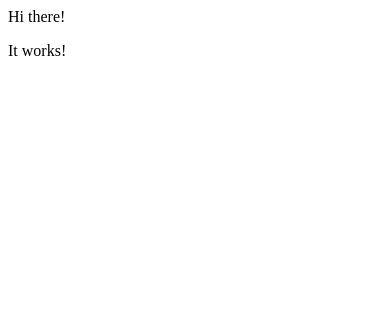
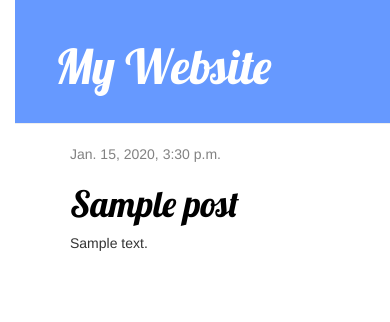
Before and after one commit to abhishek1104/myproject, a Django app: template myapp/templates/myapp/post_list.html in a window 390 px wide. Shown: the top 322 px of the page. Run offline with Django 3.2, Linux system fonts and the light colour scheme; the template is opened without the code that fills it: values that come from a table or form of the project are taken from there, others are empty; tables that the repository leaves empty hold one stand-in row (values such as "Sample post"); parts of the project's set-up code (start-up, migrations or seed data) failed here and were passed over; some libraries are stand-ins or nearby versions.

Commit message:
Added view and template for detailed blog post as well as css for site.

```diff
--- a/myapp/models.py
+++ b/myapp/models.py
@@ -9,11 +9,11 @@ import datetime
 class Post(models.Model):
     author = models.ForeignKey('auth.User')
     title = models.CharField(max_length=200)
-    text = models.TextField
+    text =  models.TextField(blank=True, null=True)
     created_date = models.DateTimeField(
         default = timezone.now)
     publish_date = models.DateTimeField(
-        blank=True,null=True)
+        blank=False,null=False)
 
 
 
--- /dev/null
+++ b/myapp/static/css/blog.css
@@ -0,0 +1,57 @@
+h1 a {
+
+    color : #3C911F;
+    font-family: 'Lobster';
+}
+
+body {
+    padding-left: 15px;
+}
+
+
+.page-header {
+    background-color: #6699ff;
+    margin-top: 0;
+    padding: 20px 20px 20px 40px;
+}
+
+.page-header h1, .page-header h1 a, .page-header h1 a:visited, .page-header h1 a:active {
+    color: #ffffff;
+    font-size: 36pt;
+    text-decoration: none;
+}
+
+.content {
+    margin-left: 40px;
+}
+
+h1, h2, h3, h4 {
+    font-family: 'Lobster', cursive;
+}
+
+.date {
+    color: #828282;
+}
+
+.save {
+    float: right;
+}
+
+.post-form textarea, .post-form input {
+    width: 100%;
+}
+
+.top-menu, .top-menu:hover, .top-menu:visited {
+    color: #ffffff;
+    float: right;
+    font-size: 26pt;
+    margin-right: 20px;
+}
+
+.post {
+    margin-bottom: 70px;
+}
+
+.post h1 a, .post h1 a:visited {
+    color: #000000;
+}
--- /dev/null
+++ b/myapp/templates/myapp/base.html
@@ -0,0 +1,31 @@
+{% load staticfiles %}
+
+<html>
+
+<head>
+    <title> My Blog </title>
+    <!-- Latest compiled and minified CSS -->
+    <link rel="stylesheet" href="https://maxcdn.bootstrapcdn.com/bootstrap/3.3.6/css/bootstrap.min.css" integrity="sha384-1q8mTJOASx8j1Au+a5WDVnPi2lkFfwwEAa8hDDdjZlpLegxhjVME1fgjWPGmkzs7" crossorigin="anonymous">
+
+    <!-- Optional theme -->
+    <link rel="stylesheet" href="https://maxcdn.bootstrapcdn.com/bootstrap/3.3.6/css/bootstrap-theme.min.css" integrity="sha384-fLW2N01lMqjakBkx3l/M9EahuwpSfeNvV63J5ezn3uZzapT0u7EYsXMjQV+0En5r" crossorigin="anonymous">
+    <link href="http://fonts.googleapis.com/css?family=Lobster&subset=latin,latin-ext" rel="stylesheet" type="text/css">
+    <link rel="stylesheet" href="{% static 'css/blog.css' %}">
+
+</head>
+
+<body>
+    <div class="page-header">
+        <h1><a href="/myapp/">My Website</a></h1>
+    </div>
+
+    <div class="content container">
+        <div class="row">
+            <div class="col-md-8">
+            {% block content %}
+            {% endblock %}
+        </div>
+        </div>
+    </div>
+
+</body>
--- a/myapp/templates/myapp/post_list.html
+++ b/myapp/templates/myapp/post_list.html
@@ -1,4 +1,13 @@
-<html>
-    <p>Hi there!</p>
-    <p>It works!</p>
-</html>
+{% extends 'myapp/base.html' %}
+
+{% block content %}
+    {% for post in posts %}
+        <div class="post">
+        <div class="date">
+            {{post.publish_date}}
+        </div>
+            <h1><a href="{% url 'post_details' pk=post.pk %}">{{ post.title }}</a></h1>
+            <p>{{post.text|linebreaks}}</p>
+        </div>
+    {% endfor %}
+{% endblock %}
--- a/myapp/urls.py
+++ b/myapp/urls.py
@@ -7,5 +7,6 @@ urlpatterns = [
 
     url(r'^article/(\d{2})/(\d{4})', views.viewArticle, name='viewArticle'),
     url(r'^hello/' , views.hello , name='hello'),
-    url(r'^$', views.post_list , name='post_list')
+    url(r'^$', views.post_list , name='post_list'),
+    url(r'^post/(?P<pk>\d+)/$',views.post_details, name='post_details'),
 ]
```
Also changed, not shown: myapp/templates/myapp/post_details.html (added, +17 -0 lines), myapp/templates/myapp/post_list_bkp.html (added, +40 -0 lines), myapp/views.py (+9 -3 lines), myapp/migrations/0004_post_text.py (added), 5 other files.
